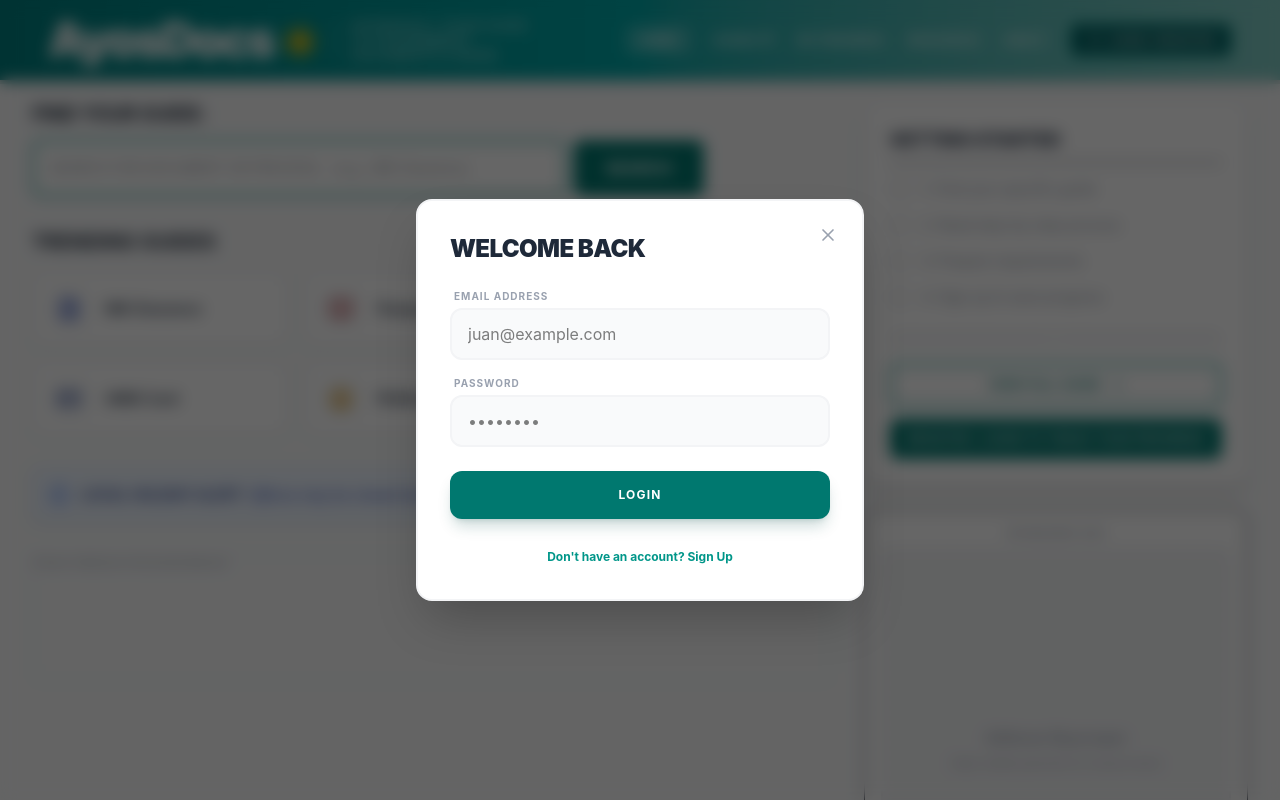
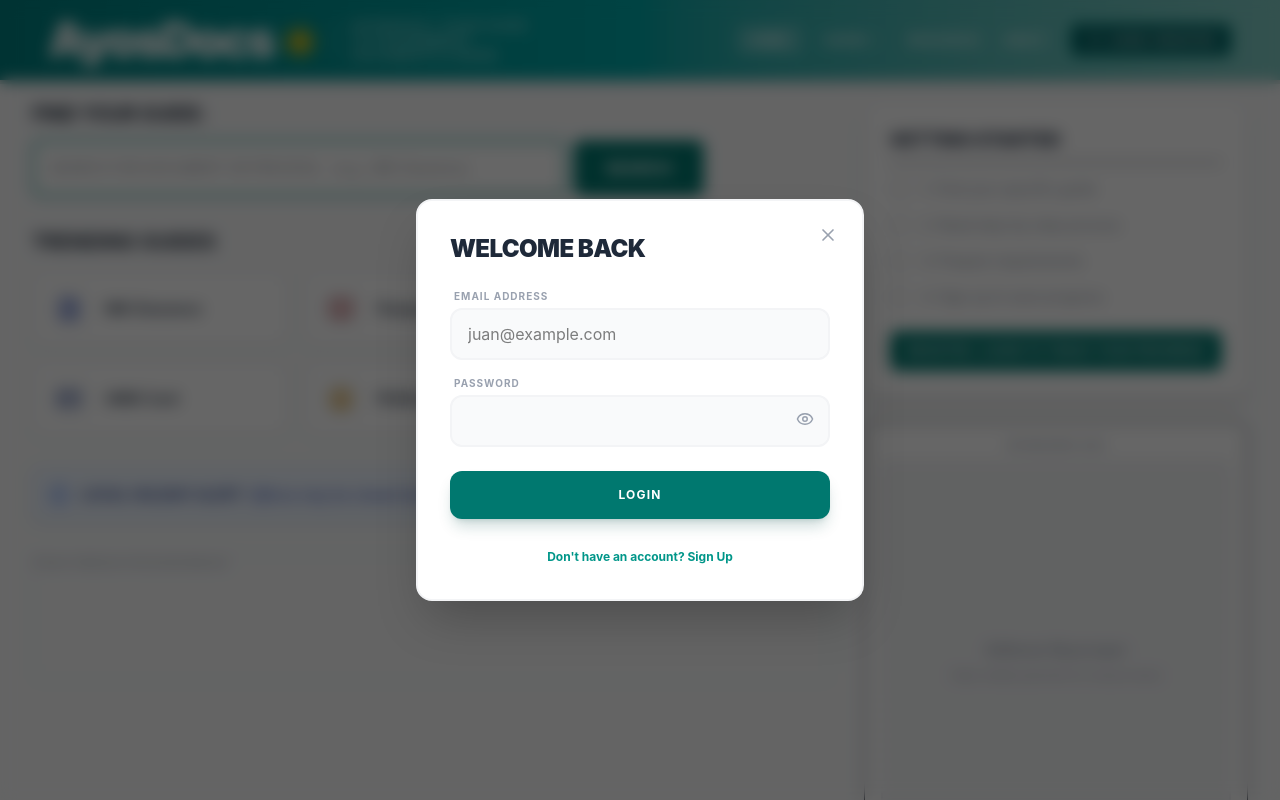
Before and after one commit to mmoriones/ayosdocs, a React (Vite) app in the folder client/: page / in a window 1280 px wide. Both pictures are taken after a click on the button "LOGIN / REGISTER". Shown: the top 800 px of the page. Built offline with nearby package versions, Linux system fonts and the light colour scheme.

Commit message:
feat: connect auth actions on frontend, refactor checklist components visibilty

```diff
--- a/client/src/components/Navbar.jsx
+++ b/client/src/components/Navbar.jsx
@@ -1,13 +1,29 @@
-import { Sun, Menu, User } from 'lucide-react';
-import { useState } from 'react';
+import { Sun, Menu, User, LogOut, ChevronDown } from 'lucide-react';
+import { useState, useEffect } from 'react';
 import AuthModal from '../features/auth/AuthModal';
 
 const Navbar = () => {
-  const [isAuthModalOpen, setIsAuthModalOpen ] = useState(false);
+  const [isAuthModalOpen, setIsAuthModalOpen] = useState(false);
+  const [user, setUser] = useState(null);
+  const [isProfileOpen, setIsProfileOpen] = useState(false);
+
+  // Check if user is logged in on component mount
+  useEffect(() => {
+    const savedUser = localStorage.getItem("user");
+    if (savedUser) {
+      setUser(JSON.parse(savedUser));
+    }
+  }, []);
+
+  const handleLogout = () => {
+    localStorage.removeItem("token");
+    localStorage.removeItem("user");
+    setUser(null);
+    window.location.reload(); // Refresh to update UI
+  };
 
   return (
     <nav className="w-full">
-      {/* Top Gradient Bar */}
       <div className="bg-gradient-to-r from-[#008080] via-[#00a8a8] to-[#80cbc4] text-white p-4 lg:px-12 shadow-md">
         <div className="max-w-7xl mx-auto flex flex-col md:flex-row justify-between items-center gap-4">
 
@@ -25,35 +41,67 @@ const Navbar = () => {
 
           {/* Desktop Navigation Links */}
           <div className="hidden lg:flex items-center gap-6 text-[11px] font-bold uppercase tracking-wider">
-            <a href="#" className="bg-white/20 px-3 py-1 rounded hover:bg-white/30 transition-all border border-white/50">Home</a>
+            <a href="/" className="bg-white/20 px-3 py-1 rounded hover:bg-white/30 transition-all border border-white/50">Home</a>
             <div className="relative group cursor-pointer flex items-center gap-1 hover:text-teal-100">
-              Guides <span>▼</span>
+              Guides <ChevronDown size={12} />
             </div>
-            <a href="#" className="hover:text-teal-100 transition-colors">My Progress</a>
+
+            {/* Conditional Link: Only show if logged in */}
+            {user && (
+              <a href="/my-progress" className="hover:text-teal-100 transition-colors">My Progress</a>
+            )}
+
             <a href="#" className="hover:text-teal-100 transition-colors">Resources</a>
             <a href="#" className="hover:text-teal-100 transition-colors">About</a>
 
-            {/* Login Button */}
+            {/* User Auth Section */}
+            {!user ? (
               <button
                 onClick={() => setIsAuthModalOpen(true)}
                 className="bg-[#006666] hover:bg-[#004d4d] px-4 py-2 rounded-md border border-teal-300 shadow-inner flex items-center gap-2 transition-all">
                 <User size={14} />
                 LOGIN / REGISTER
               </button>
+            ) : (
+              <div className="relative">
+                <button
+                  onClick={() => setIsProfileOpen(!isProfileOpen)}
+                  className="bg-white/10 hover:bg-white/20 px-4 py-2 rounded-md border border-white/30 flex items-center gap-2 transition-all">
+                  <div className="w-5 h-5 bg-teal-800 rounded-full flex items-center justify-center text-[10px]">
+                    {user.fullName.charAt(0)}
+                  </div>
+                  <span className="max-w-[80px] truncate">{user.fullName}</span>
+                  <ChevronDown size={12} className={isProfileOpen ? "rotate-180 transition-transform" : "transition-transform"} />
+                </button>
+
+                {/* Profile Dropdown */}
+                {isProfileOpen && (
+                  <div className="absolute right-0 mt-2 w-48 bg-white dark:bg-[#242729] rounded-xl shadow-xl border border-gray-100 dark:border-gray-800 py-2 z-50">
+                    <a href="/profile" className="flex items-center gap-2 px-4 py-2 text-gray-700 dark:text-gray-200 hover:bg-teal-50 dark:hover:bg-teal-900/20 transition-colors">
+                      <User size={14} /> Profile Settings
+                    </a>
+                    <button
+                      onClick={handleLogout}
+                      className="w-full flex items-center gap-2 px-4 py-2 text-red-600 hover:bg-red-50 dark:hover:bg-red-900/10 transition-colors">
+                      <LogOut size={14} /> Logout
+                    </button>
+                  </div>
+                )}
+              </div>
+            )}
           </div>
 
-          {/* Mobile Menu Icon */}
           <div className="lg:hidden absolute right-4 top-8">
             <Menu size={28} />
           </div>
         </div>
       </div>
+
       <AuthModal
         isOpen={isAuthModalOpen}
         onClose={() => setIsAuthModalOpen(false)}
       />
 
-      {/* Thin Accent Bar below the nav */}
       <div className="h-1 bg-teal-900/10 w-full"></div>
     </nav>
   );
--- a/client/src/features/auth/AuthModal.jsx
+++ b/client/src/features/auth/AuthModal.jsx
@@ -1,8 +1,44 @@
 import { useState, useEffect } from "react";
-import { X } from "lucide-react";
+import { X, Eye, EyeOff } from "lucide-react";
+import axios from 'axios';
 
 const AuthModal = ({ isOpen, onClose, initialView = 'login' }) => {
   const [view, setView] = useState(initialView);
+  const [showPassword, setShowPassword] = useState(false);
+
+  const [formData, setFormData] = useState({
+    fullName: "",
+    email: "",
+    password: ""
+  });
+
+  const [error, setError] = useState("");
+
+  const handleChange = (e) => {
+    setFormData({ ...formData, [e.target.name]: e.target.value });
+  };
+
+  const handleSubmit = async (e) => {
+    e.preventDefault();
+    setError("");
+    try {
+      const endpoint = view === 'login' ? '/api/auth/login' : '/api/auth/register';
+      const res = await axios.post(`http://localhost:5000${endpoint}`, formData);
+
+      if (view === 'login') {
+        localStorage.setItem("token", res.data.token);
+        localStorage.setItem("user", JSON.stringify(res.data.user));
+        alert("Login Successful!");
+        onClose();
+        window.location.reload();
+      } else {
+        alert("Registration Successful! Please login.");
+        setView('login');
+      }
+    } catch (error) {
+      setError(error.response?.data?.message || "Something went wrong");
+    }
+  };
 
   useEffect(() => {
     if (isOpen) {
@@ -16,21 +52,12 @@ const AuthModal = ({ isOpen, onClose, initialView = 'login' }) => {
 
   return (
     <div className="fixed inset-0 z-50 flex items-center justify-center p-4">
-      {/* Backdrop */}
       <div className="absolute inset-0 bg-black/60 backdrop-blur-sm" onClick={onClose} />
 
-      {/* Modal Container */}
       <div className="relative w-full max-w-md overflow-hidden rounded-2xl shadow-2xl border-2
-        bg-white border-gray-100
-        dark:bg-[#242729] dark:border-gray-800 transition-all duration-300">
+        bg-white border-gray-100 dark:bg-[#242729] dark:border-gray-800 transition-all duration-300">
 
-        {/* Close Button */}
-        <button
-          onClick={onClose}
-          className="absolute top-4 right-4 p-2 rounded-full transition-colors
-            text-gray-400 hover:bg-gray-100 hover:text-gray-600
-            dark:text-gray-500 dark:hover:bg-[#1a1c1e] dark:hover:text-gray-300"
-        >
+        <button onClick={onClose} className="absolute top-4 right-4 p-2 rounded-full text-gray-400 hover:bg-gray-100 dark:hover:bg-[#1a1c1e]">
           <X size={20} />
         </button>
 
@@ -39,32 +66,62 @@ const AuthModal = ({ isOpen, onClose, initialView = 'login' }) => {
             {view === 'login' ? 'Welcome Back' : 'Create Account'}
           </h2>
 
-          <form className="space-y-4" onSubmit={(e) => e.preventDefault()}>
+          {error && <p className="text-red-500 text-xs font-bold mb-4">{error}</p>}
+
+          <form className="space-y-4" onSubmit={handleSubmit}>
             {view === 'register' && (
               <div>
                 <label className="block text-[10px] font-bold uppercase tracking-widest text-gray-400 mb-1 ml-1">Full Name</label>
-                <input type="text" className="w-full px-4 py-3 rounded-xl border-2 bg-gray-50 dark:bg-[#1a1c1e] border-gray-100 dark:border-gray-800 focus:border-teal-600 outline-none transition-colors dark:text-white" placeholder="Juan Dela Cruz" />
+                <input
+                  name="fullName"
+                  type="text"
+                  required
+                  onChange={handleChange}
+                  className="w-full px-4 py-3 rounded-xl border-2 bg-gray-50 dark:bg-[#1a1c1e] border-gray-100 dark:border-gray-800 focus:border-teal-600 outline-none transition-colors dark:text-white"
+                  placeholder="Juan Dela Cruz"
+                />
               </div>
             )}
 
             <div>
               <label className="block text-[10px] font-bold uppercase tracking-widest text-gray-400 mb-1 ml-1">Email Address</label>
-              <input type="email" className="w-full px-4 py-3 rounded-xl border-2 bg-gray-50 dark:bg-[#1a1c1e] border-gray-100 dark:border-gray-800 focus:border-teal-600 outline-none transition-colors dark:text-white" placeholder="juan@example.com" />
+              <input
+                name="email"
+                type="email"
+                required
+                onChange={handleChange}
+                className="w-full px-4 py-3 rounded-xl border-2 bg-gray-50 dark:bg-[#1a1c1e] border-gray-100 dark:border-gray-800 focus:border-teal-600 outline-none transition-colors dark:text-white"
+                placeholder="juan@example.com"
+              />
             </div>
 
-            <div>
+            <div className="relative">
               <label className="block text-[10px] font-bold uppercase tracking-widest text-gray-400 mb-1 ml-1">Password</label>
-              <input type="password" className="w-full px-4 py-3 rounded-xl border-2 bg-gray-50 dark:bg-[#1a1c1e] border-gray-100 dark:border-gray-800 focus:border-teal-600 outline-none transition-colors dark:text-white" placeholder="••••••••" />
+              <input
+                name="password"
+                type={showPassword ? "text" : "password"}
+                required
+                onChange={handleChange}
+                className="w-full px-4 py-3 rounded-xl border-2 bg-gray-50 dark:bg-[#1a1c1e] border-gray-100 dark:border-gray-800 focus:border-teal-600 outline-none transition-colors dark:text-white"
+              />
+              {/* Toggle Button */}
+              <button
+                type="button"
+                onClick={() => setShowPassword(!showPassword)}
+                className="absolute right-4 top-[34px] text-gray-400 hover:text-teal-600 transition-colors"
+              >
+                {showPassword ? <EyeOff size={18} /> : <Eye size={18} />}
+              </button>
             </div>
 
-            <button className="w-full bg-teal-700 hover:bg-teal-800 text-white font-bold py-4 rounded-xl uppercase tracking-widest text-xs transition-colors mt-2 shadow-lg shadow-teal-900/20">
+            <button type="submit" className="w-full bg-teal-700 hover:bg-teal-800 text-white font-bold py-4 rounded-xl uppercase tracking-widest text-xs transition-colors mt-2 shadow-lg shadow-teal-900/20">
               {view === 'login' ? 'Login' : 'Join AyosDocs'}
             </button>
           </form>
 
           <div className="mt-6 text-center">
             <button
-              onClick={() => setView(view === 'login' ? 'register' : 'login')}
+              onClick={() => { setView(view === 'login' ? 'register' : 'login'); setError(""); }}
               className="text-xs font-bold text-teal-600 dark:text-teal-500 hover:underline underline-offset-4"
             >
               {view === 'login' ? "Don't have an account? Sign Up" : "Already have an account? Login"}
--- a/client/src/features/guides/ChecklistCard.jsx
+++ b/client/src/features/guides/ChecklistCard.jsx
@@ -1,16 +1,23 @@
-import { CheckSquare, Square, ArrowRight } from 'lucide-react';
+import { CheckSquare, Square, ArrowRight, Save } from 'lucide-react';
 import { useEffect, useState } from 'react';
 import { useNavigate } from 'react-router-dom';
 import AuthModal from '../auth/AuthModal';
 
-const ChecklistCard = ({ title, initialSteps, slug }) => {
+const ChecklistCard = ({ title, initialSteps, slug, isFullPage = false }) => {
   const navigate = useNavigate();
   const [steps, setSteps] = useState(initialSteps || []);
   const [isAuthModalOpen, setIsAuthModalOpen] = useState(false);
+  const [isLoggedIn, setIsLoggedIn] = useState(false);
 
   useEffect(() => {
     if (initialSteps) {
       setSteps(initialSteps);
+    }
+
+    // Check if user is logged in to manage button visibility
+    const user = localStorage.getItem("user");
+    if (user) {
+      setIsLoggedIn(true);
     }
   }, [initialSteps]);
 
@@ -23,7 +30,7 @@ const ChecklistCard = ({ title, initialSteps, slug }) => {
 
       <h3 className="text-lg font-black mb-4 border-b pb-2 uppercase
         text-gray-700 dark:text-gray-100 dark:border-gray-700">
-        {slug == 'getting-started' ? 'Getting Started': `${title}`}
+        {slug == 'getting-started' ? 'Getting Started' : `${title}`}
       </h3>
 
       <div className="space-y-4 mb-6">
@@ -44,7 +51,8 @@ const ChecklistCard = ({ title, initialSteps, slug }) => {
         ))}
       </div>
 
-      {/* Progress Bar Container */}
+      {/* Only render the progress bar container if slug is NOT getting-started */}
+      {slug !== 'getting-started' && (
         <div className="h-4 rounded-full overflow-hidden mb-4 relative bg-gray-100 dark:bg-[#1a1c1e]">
           <div
             className="bg-teal-600 h-full transition-all duration-500"
@@ -54,9 +62,12 @@ const ChecklistCard = ({ title, initialSteps, slug }) => {
             {progress}%
           </span>
         </div>
+      )}
+
 
       <div className="space-y-3">
-        {/* New "View Full Guide" Button */}
+        {/* Only show if slug is NOT getting-started AND we aren't already on the full page */}
+        {slug !== 'getting-started' && !isFullPage && (
           <button
             onClick={() => navigate(`/guides/${slug}`)}
             className="w-full flex items-center justify-center gap-2 py-3 rounded-lg text-xs font-bold uppercase tracking-wider transition-all border-2
@@ -66,14 +77,23 @@ const ChecklistCard = ({ title, initialSteps, slug }) => {
             View Full Guide
             <ArrowRight size={14} />
           </button>
+        )}
 
-        {/* Existing Register Button */}
+        {/* Conditional Rendering based on login status */}
+        {!isLoggedIn ? (
           <button
             onClick={() => setIsAuthModalOpen(true)}
             className="w-full bg-teal-700 text-white text-xs py-3 rounded-lg font-bold uppercase tracking-wider hover:bg-teal-800 transition-colors">
             Register / Login to Track Your Progress
           </button>
+        ) : (
+          <div className="w-full flex items-center justify-center gap-2 py-3 text-[10px] font-bold uppercase tracking-widest text-teal-600 bg-teal-50/50 dark:bg-teal-900/10 rounded-lg border border-dashed border-teal-200 dark:border-teal-800">
+            <Save size={12} />
+            Progress Sync Enabled
           </div>
+        )}
+      </div>
+
       <AuthModal
         isOpen={isAuthModalOpen}
         onClose={() => setIsAuthModalOpen(false)}
--- a/client/src/pages/GuideDetail.jsx
+++ b/client/src/pages/GuideDetail.jsx
@@ -23,6 +23,7 @@ const GuideDetail = () => {
       lastUpdated={guide.lastUpdated}
       guideName={guide.title}
       checklistSteps={guide.checklist}
+      slug={slug}
     >
       <div dangerouslySetInnerHTML={{ __html: guide.content }} />
     </FullGuide>
```
Also changed, not shown: client/src/layouts/FullGuide.jsx (+8 -3 lines). Lines whose indentation alone changed are shown as unchanged.
